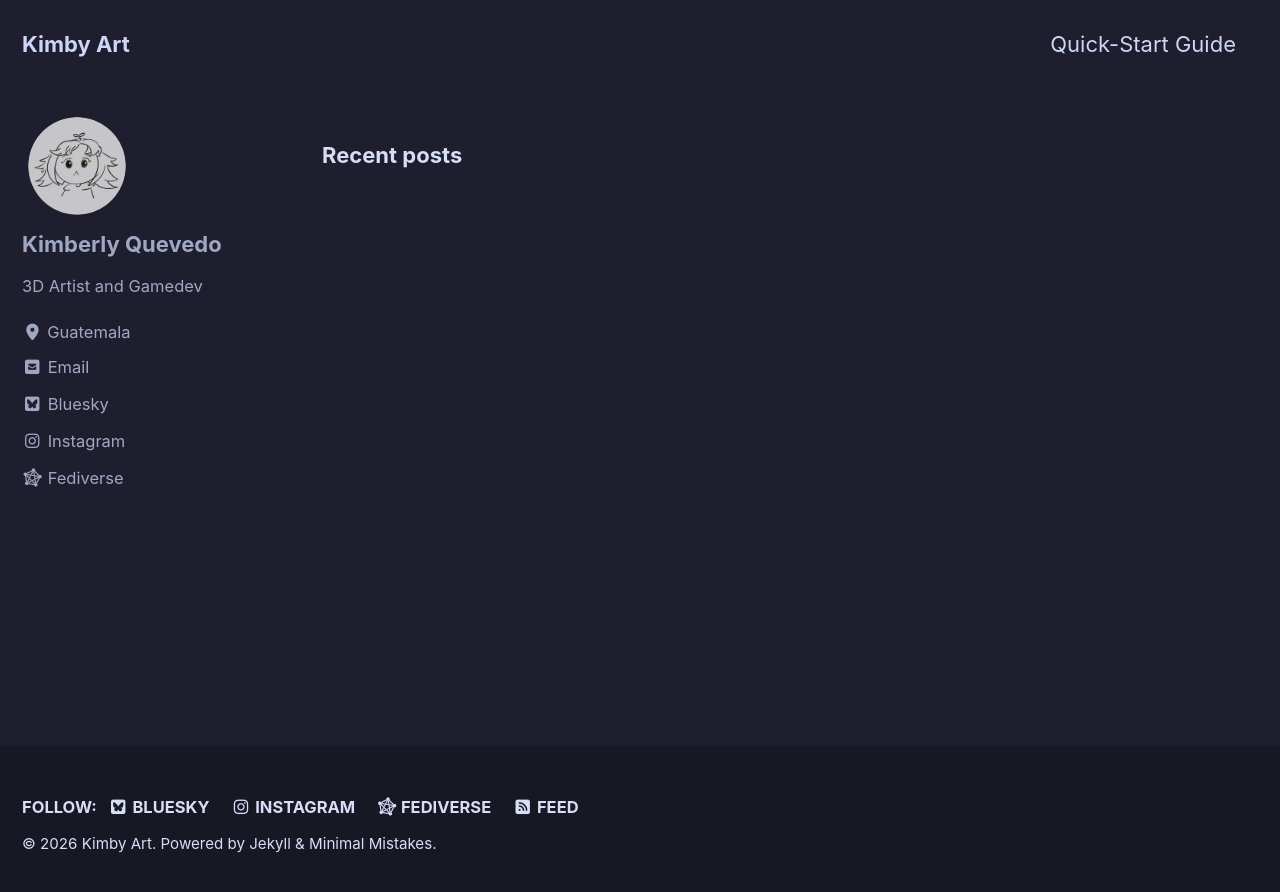
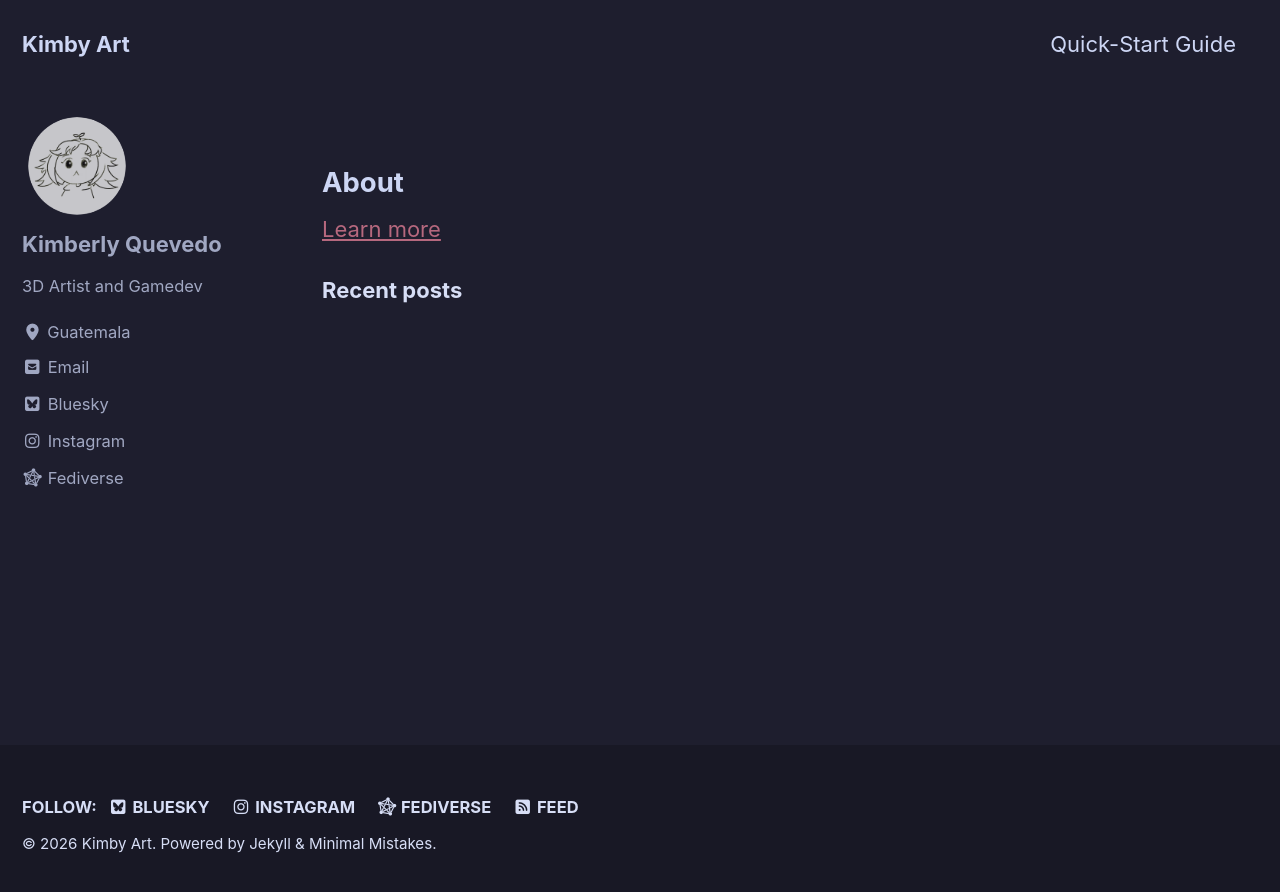
Before and after one commit to Kiimby/kiimby.github.io, a Jekyll site: the page built from index.html, in a window 1280 px wide. Shown: the top 892 px of the page. Built offline with Jekyll 4.4.1, drawn with Linux system fonts in a browser that asks for light colours; cached includes are drawn as plain includes; the list of posts is cut into pages by our own code.

Commit message:
Update index.html

```diff
--- a/index.html
+++ b/index.html
@@ -2,3 +2,11 @@
 layout: home
 author_profile: true
 ---
+<section id="about-section">
+  <h2>About</h2>
+  <div class="about-intro">
+    {% assign about-page = site.pages | where: "path", "about.html" | first %}
+    <div class="intro-text"></div>
+    <a class="about-link" href="">Learn more</a>
+  </div>
+</section>
```
